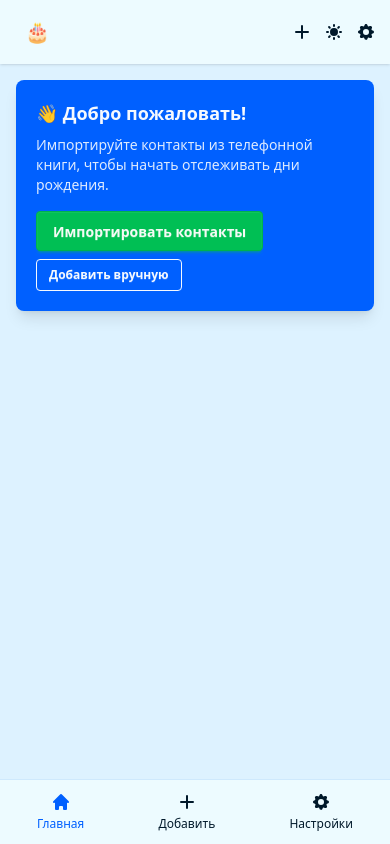
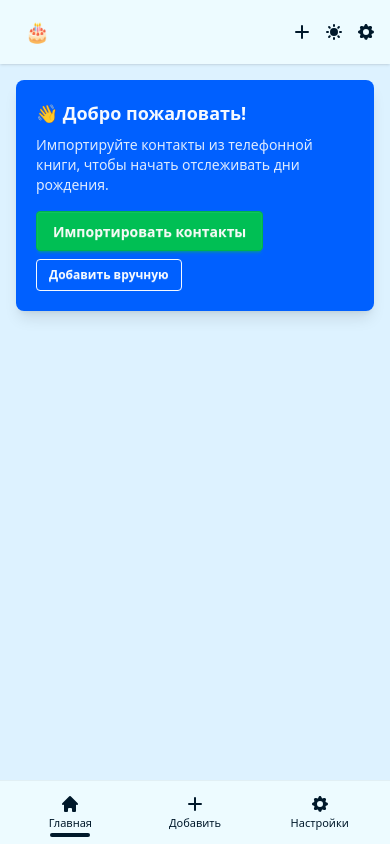
Before and after one commit to 2rkmen/birthday-reminder, a Vue app: page / in a window 390 px wide. Built offline with nearby package versions, Linux system fonts and the light colour scheme.

Commit message:
fix: use dock (DaisyUI v5) instead of removed btm-nav component

```diff
--- a/src/App.vue
+++ b/src/App.vue
@@ -1,11 +1,18 @@
 <script setup>
-import { onMounted } from 'vue'
+import { onMounted, computed } from 'vue'
+import { useRoute } from 'vue-router'
 import { useSettingsStore } from './stores/settings'
 import { useContactsStore } from './stores/contacts'
 import { checkBirthdaysAndNotify } from './utils/notifications'
 
+const route = useRoute()
 const settings = useSettingsStore()
 const contactsStore = useContactsStore()
+
+const isActive = (path) => {
+  if (path === '/add') return route.path.startsWith('/add')
+  return route.path === path
+}
 
 onMounted(async () => {
   await settings.loadSettings()
@@ -52,27 +59,25 @@ onMounted(async () => {
       <router-view />
     </main>
 
-    <nav class="fixed bottom-0 left-0 right-0 z-50 bg-base-100 border-t border-base-300 md:hidden">
-      <div class="flex justify-around items-center py-2">
-        <router-link to="/" class="flex flex-col items-center gap-1 text-primary px-4 py-1">
+    <nav class="dock md:hidden">
+      <router-link to="/" :class="{ 'dock-active': isActive('/') }">
         <svg xmlns="http://www.w3.org/2000/svg" class="h-5 w-5" viewBox="0 0 20 20" fill="currentColor">
           <path d="M10.707 2.293a1 1 0 00-1.414 0l-7 7a1 1 0 001.414 1.414L4 10.414V17a1 1 0 001 1h2a1 1 0 001-1v-2a1 1 0 011-1h2a1 1 0 011 1v2a1 1 0 001 1h2a1 1 0 001-1v-6.586l.293.293a1 1 0 001.414-1.414l-7-7z" />
         </svg>
-          <span class="text-xs">Главная</span>
+        <span class="dock-label">Главная</span>
       </router-link>
-        <router-link to="/add" class="flex flex-col items-center gap-1 px-4 py-1">
+      <router-link to="/add" :class="{ 'dock-active': isActive('/add') }">
         <svg xmlns="http://www.w3.org/2000/svg" class="h-5 w-5" viewBox="0 0 20 20" fill="currentColor">
           <path fill-rule="evenodd" d="M10 3a1 1 0 011 1v5h5a1 1 0 110 2h-5v5a1 1 0 11-2 0v-5H4a1 1 0 110-2h5V4a1 1 0 011-1z" clip-rule="evenodd" />
         </svg>
-          <span class="text-xs">Добавить</span>
+        <span class="dock-label">Добавить</span>
       </router-link>
-        <router-link to="/settings" class="flex flex-col items-center gap-1 px-4 py-1">
+      <router-link to="/settings" :class="{ 'dock-active': isActive('/settings') }">
         <svg xmlns="http://www.w3.org/2000/svg" class="h-5 w-5" viewBox="0 0 20 20" fill="currentColor">
           <path fill-rule="evenodd" d="M11.49 3.17c-.38-1.56-2.6-1.56-2.98 0a1.532 1.532 0 01-2.286.948c-1.372-.836-2.942.734-2.106 2.106.54.886.061 2.042-.947 2.287-1.561.379-1.561 2.6 0 2.978a1.532 1.532 0 01.947 2.287c-.836 1.372.734 2.942 2.106 2.106a1.532 1.532 0 012.287.947c.379 1.561 2.6 1.561 2.978 0a1.533 1.533 0 012.287-.947c1.372.836 2.942-.734 2.106-2.106a1.533 1.533 0 01.947-2.287c1.561-.379 1.561-2.6 0-2.978a1.532 1.532 0 01-.947-2.287c.836-1.372-.734-2.942-2.106-2.106a1.532 1.532 0 01-2.287-.947zM10 13a3 3 0 100-6 3 3 0 000 6z" clip-rule="evenodd" />
         </svg>
-          <span class="text-xs">Настройки</span>
+        <span class="dock-label">Настройки</span>
       </router-link>
-      </div>
     </nav>
   </div>
 </template>
```
Lines whose indentation alone changed are shown as unchanged.
